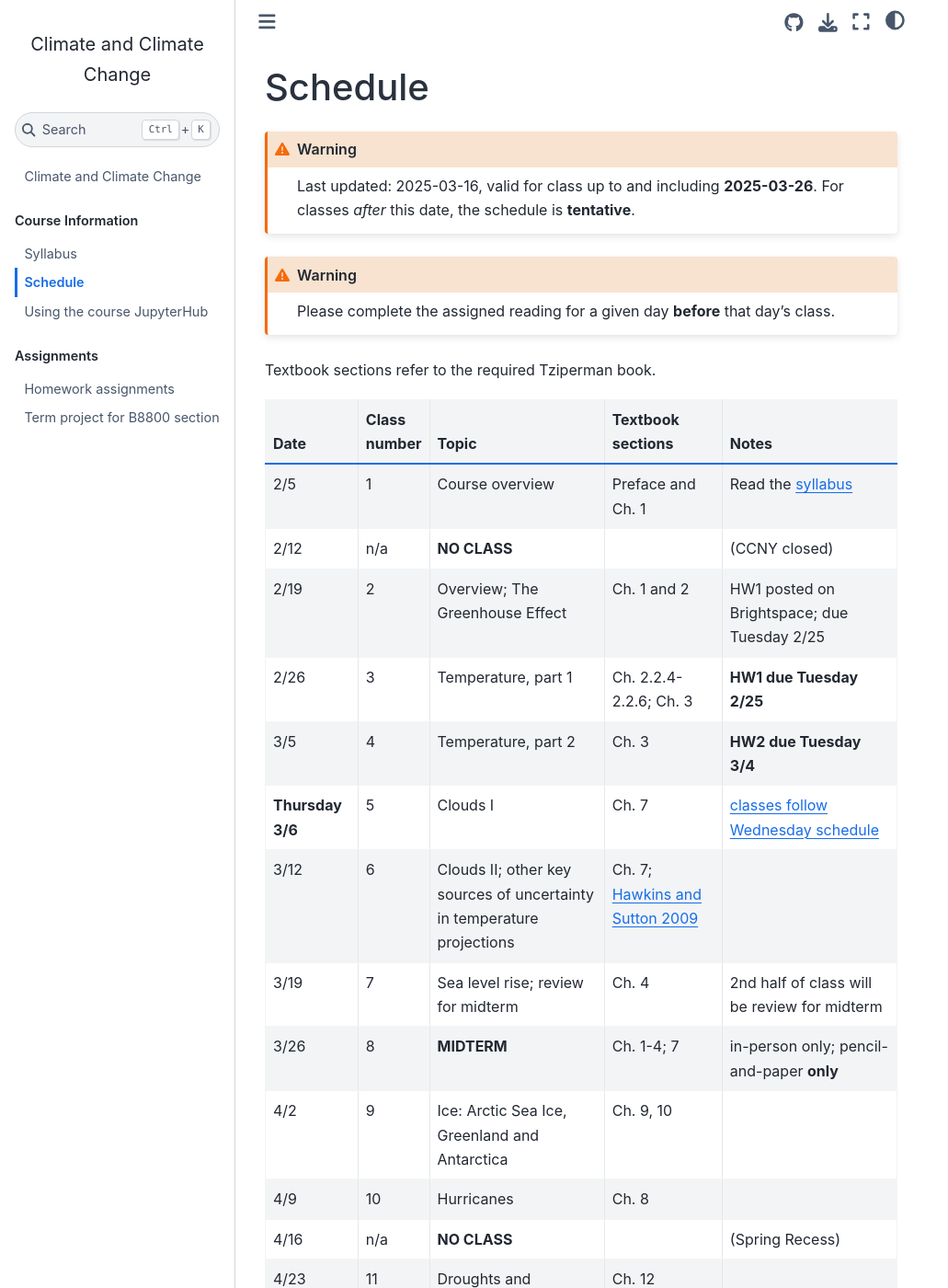
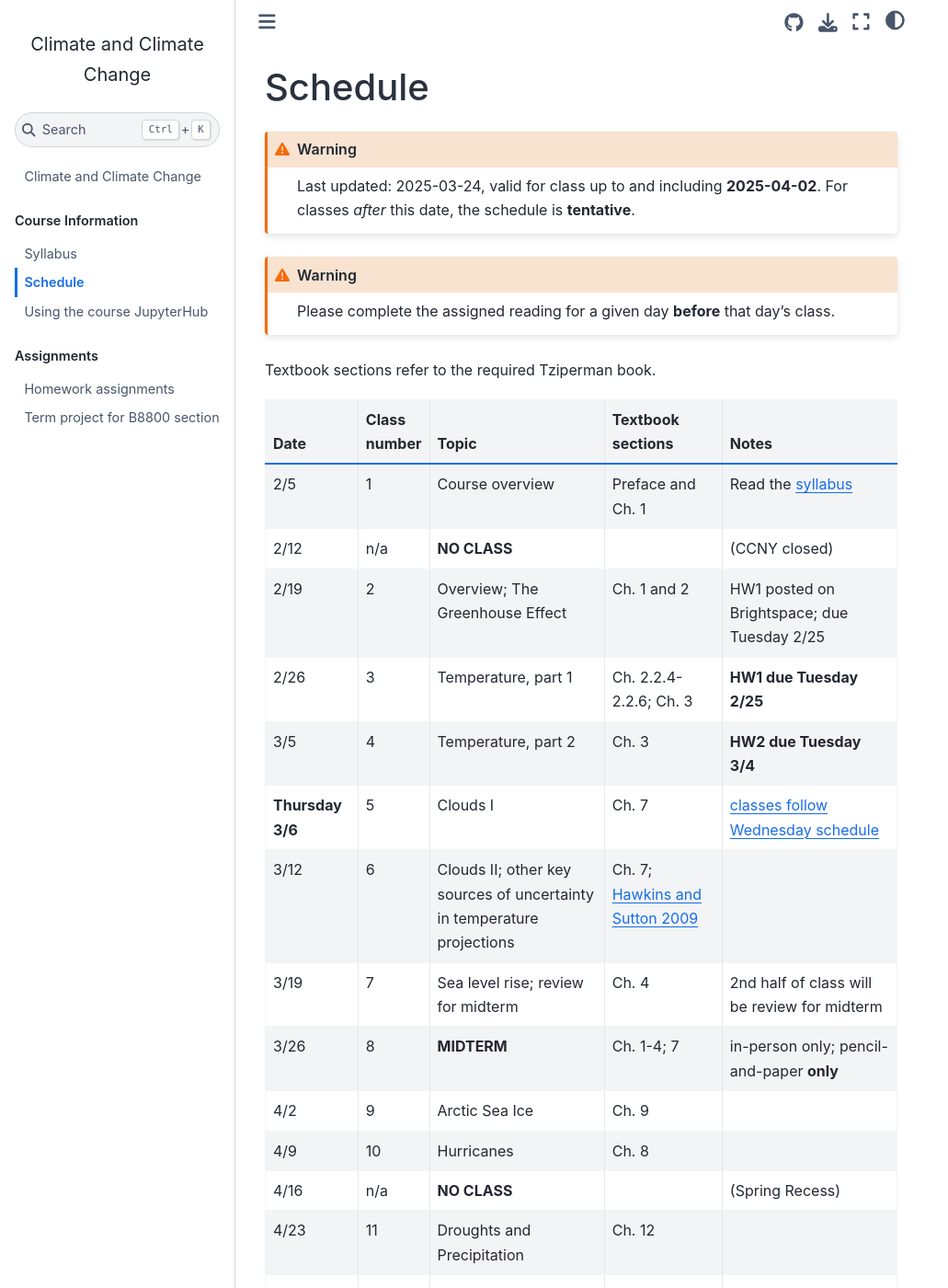
Before and after one commit to spencerahill/clim-change-course_2025, a Jupyter Book: the page built from info/schedule.md, in a window 1280 px wide and 1400 px high. Shown: the whole window at 92% size, without its empty margins (0-1031 px from the left). Built offline with Jupyter Book 1.0.4 settings and Sphinx 7.4.7 and the Sphinx Book theme 1.1.4, drawn with Linux system fonts in a browser that asks for light colours; pages that are not in the unit, such as notebooks, are missing from menus; some of the changed text lies outside the part shown.

Commit message:
remove ice sheets chapter 10; don't have time for it

```diff
--- a/info/schedule.md
+++ b/info/schedule.md
@@ -1,7 +1,7 @@
 # Schedule
 
 :::{warning}
-Last updated: 2025-03-16, valid for class up to and including **2025-03-26**.  For classes *after* this date, the schedule is **tentative**.
+Last updated: 2025-03-24, valid for class up to and including **2025-04-02**.  For classes *after* this date, the schedule is **tentative**.
 :::
 
 :::{warning}
@@ -68,8 +68,8 @@ Textbook sections refer to the required Tziperman book.
   - in-person only; pencil-and-paper **only**
 * - 4/2
   - 9
-  - Ice: Arctic Sea Ice, Greenland and Antarctica
-  - Ch. 9, 10
+  - Arctic Sea Ice
+  - Ch. 9
   -
 * - 4/9
   - 10
```
Also changed, not shown: other parts of info/schedule.md (+1 -1 lines).
